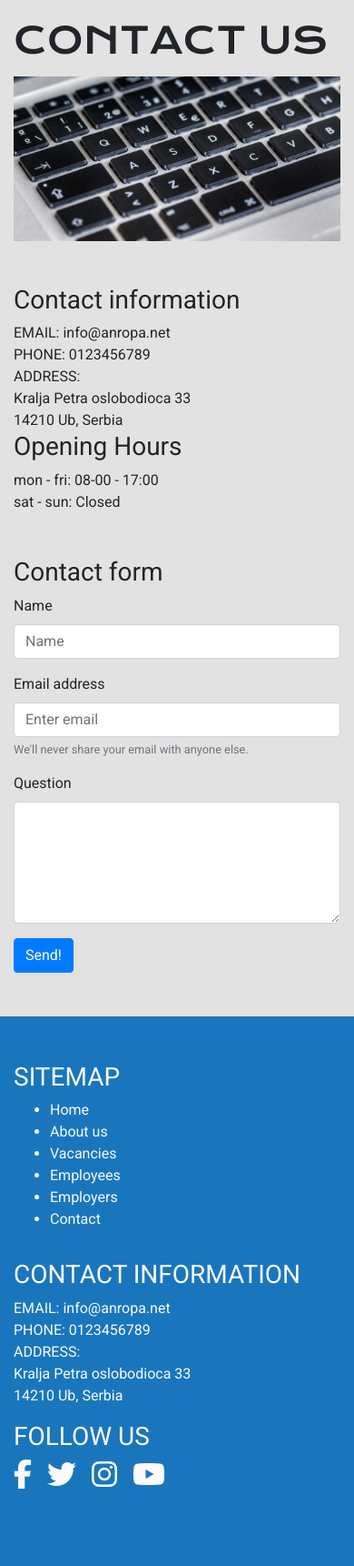
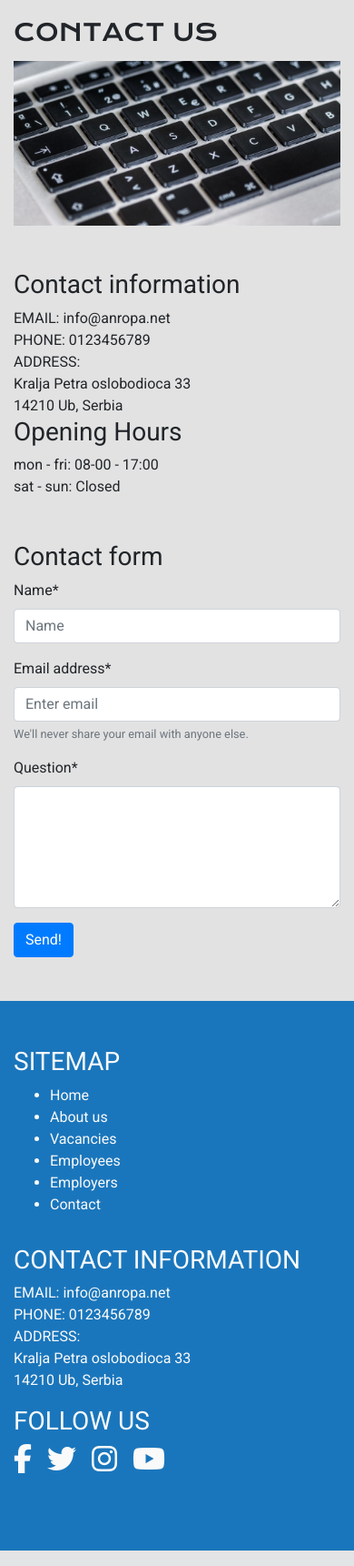
Before and after one commit to Code-Institute-Submissions/Albastraoz-anropa, a Flask app: page /contact in a window 390 px wide. Shown: the part 66-1787 px from the top of the page at 91% size. Run offline with Flask 2, Linux system fonts and the light colour scheme; some libraries are stand-ins or nearby versions.

Commit message:
Version 1.22 - Implemented contact form functionality and minor bug fixes for responsivness.

```diff
--- a/app.py
+++ b/app.py
@@ -1,5 +1,6 @@
 import os
 from flask import Flask, render_template, redirect, session, request, url_for, flash
+from flask_mail import Mail, Message
 from flask_pymongo import PyMongo
 from bson.objectid import ObjectId
 import bcrypt
@@ -7,11 +8,22 @@
 app = Flask(__name__)
 
 # CONNECTION TO DATABASE
-app.config['MONGO_DBNAME'] = os.environ.get('MONGO_DBNAME')
+app.config["MONGO_DBNAME"] = os.environ.get('MONGO_DBNAME')
 app.config["MONGO_URI"] = os.environ.get('MONGO_URI')
 app.config["SECRET_KEY"] = os.environ.get('SECRET_KEY')
 
+# EMAIL SERVICE SETTINGS
+app.config["MAIL_SERVER"] = os.environ.get('MAIL_SERVER')
+app.config["MAIL_PORT"] = os.environ.get('MAIL_PORT')
+app.config["MAIL_USE_TLS"] = False
+app.config["MAIL_USE_SSL"] = True
+app.config["MAIL_USERNAME"] = os.environ.get('MAIL_USERNAME')
+app.config["MAIL_PASSWORD"] = os.environ.get('MAIL_PASSWORD')
+app.config["MAIL_MAX_EMAILS"] = 5
+app.config["MAIL_ASCII_ATTACHMENTS"] = False
+
 mongo = PyMongo(app)
+mail = Mail(app)
 
 # WEB PAGES
 # Homepage
@@ -82,6 +94,18 @@
 @app.route('/contact')
 def contact():
     session['tab'] = 'profile_tab'
+    return render_template("contact.html")
+
+# SEND EMAIL FROM CONTACT FORM
+@app.route('/contact/send_email')
+def send_email():
+    contact_name = request.form['contact_name']
+    contact_email = request.form['contact_email']
+    contact_message = request.form['contact_message']
+    msg = Message(contact_name+', contact form', sender=contact_email, recipients=['rkaal7@gmail.com'])
+    msg.html = 'Contact name:'+contact_name+'<br>Contact email:'+contact_email+'<br>Message:<br>'+contact_message
+    mail.send(msg)
+    flash('Your email has been send!')
     return render_template("contact.html")
 
 # ACCOUNT FUNCTIONALITY
--- a/static/css/styles.css
+++ b/static/css/styles.css
@@ -8,7 +8,8 @@
     background-color: #e2e2e2;
 }
 
-h1, h2 {
+h1 {
+    font-size: 26px;
     font-family: 'Krona One', sans-serif;
 }
 
@@ -187,6 +188,7 @@
 
 .vacancies-cards {
     height: 210px;
+    max-width: 400px;
 }
 
 .vacancy-text {
@@ -219,6 +221,9 @@
 
 /* RESPONSIVE STYLING */
 @media (min-width: 768px) {
+    h1 {
+        font-size: 32px;
+    }
     .content-box {
         padding: 80px 100px;
     }
--- a/templates/contact.html
+++ b/templates/contact.html
@@ -37,20 +37,27 @@
     <div class="row pb-5">
         <div class="col-12">
             <h3>Contact form</h3>
-            <form>
+            <form method=POST action="{{ url_for('send_email') }}">
                 <div class="form-group input-width">
-                    <label for="exampleInputName1">Name</label>
-                    <input type="text" class="form-control" id="exampleInputName1" placeholder="Name">
+                    <label for="contact_name">Name*</label>
+                    <input type="text" class="form-control" id="contact_name" placeholder="Name" required>
                 </div>
                 <div class="form-group input-width">
-                    <label for="exampleInputEmail1">Email address</label>
-                    <input type="email" class="form-control" id="exampleInputEmail1" aria-describedby="emailHelp" placeholder="Enter email">
+                    <label for="contact_email">Email address*</label>
+                    <input type="email" class="form-control" id="contact_email" aria-describedby="emailHelp" placeholder="Enter email" required>
                     <small id="emailHelp" class="form-text text-muted">We'll never share your email with anyone else.</small>
                 </div>
                 <div class="form-group">
-                    <label for="exampleFormControlTextarea1">Question</label>
-                    <textarea class="form-control" id="exampleFormControlTextarea1" rows="5"></textarea>
+                    <label for="contact_message">Question*</label>
+                    <textarea class="form-control" id="contact_message" rows="5" required></textarea>
                 </div>
+                {% with messages = get_flashed_messages() %}
+                {% if messages %}
+                <div class="alert alert-success" role="alert">
+                    {{ messages[0] }}
+                </div>
+                {% endif %}
+                {% endwith %}
                 <button type="submit" class="btn btn-primary">Send!</button>
             </form>
         </div>
--- a/templates/profile.html
+++ b/templates/profile.html
@@ -112,7 +112,7 @@
                     </div>
                     {% with messages = get_flashed_messages() %}
                     {% if messages %}
-                    <div class="alert alert-success" role="alert">
+                    <div class="alert alert-success mt-3" role="alert">
                         {{ messages[0] }}
                     </div>
                     {% endif %}
@@ -139,8 +139,7 @@
                             File has to be below 1MB.
                         </div>
                         <div class="modal-footer">
-                            <button type="button" class="btn btn-secondary" data-dismiss="modal">Close</button>
-                            <button type="button" class="btn btn-primary">I understand!</button>
+                            <button type="button" class="btn btn-primary" data-dismiss="modal">I understand!</button>
                         </div>
                     </div>
                 </div>
--- a/templates/vacancies.html
+++ b/templates/vacancies.html
@@ -14,7 +14,7 @@
     {% for vacancy in vacancies %}
         <div class="col-12 col-md-6 col-xl-4">
             <div class="card vacancies-cards">
-                <h4 class="card-header">{{ vacancy.vacancy_title }}</h4>
+                <h4 class="card-header">{{ vacancy.vacancy_title[0:18] }}</h4>
                 <div class="card-body">
                     {{ vacancy.vacancy_description[0:100] | safe }}...<br>
                     <a href="{{url_for('view_vacancy', vacancy_id=vacancy._id)}}" class="btn btn-primary view-vacancy-btn">View vacancy</a>
--- a/templates/vacancy.html
+++ b/templates/vacancy.html
@@ -25,6 +25,7 @@
     </div>
 </div>
 
+<!--Modal to confirm deletion of vacancy (defensive design)-->
 <div class="modal fade" id="deleteConfirmation" tabindex="-1" role="dialog" aria-labelledby="deleteConfirmationLabel" aria-hidden="true">
     <div class="modal-dialog" role="document">
       <div class="modal-content">
@@ -39,7 +40,7 @@
         </div>
         <div class="modal-footer">
           <button type="button" class="btn btn-secondary" data-dismiss="modal">Cancel</button>
-          <a href="{{url_for('delete_vacancy', vacancy_id=vacancy._id)}}" class="btn btn-success">Delete</a>
+          <a href="{{url_for('delete_vacancy', vacancy_id=vacancy._id)}}" class="btn btn-danger">Delete</a>
         </div>
       </div>
     </div>
```
Also changed, not shown: requirements.txt (+2 -17 lines), templates/index.html (+5 -5 lines).
